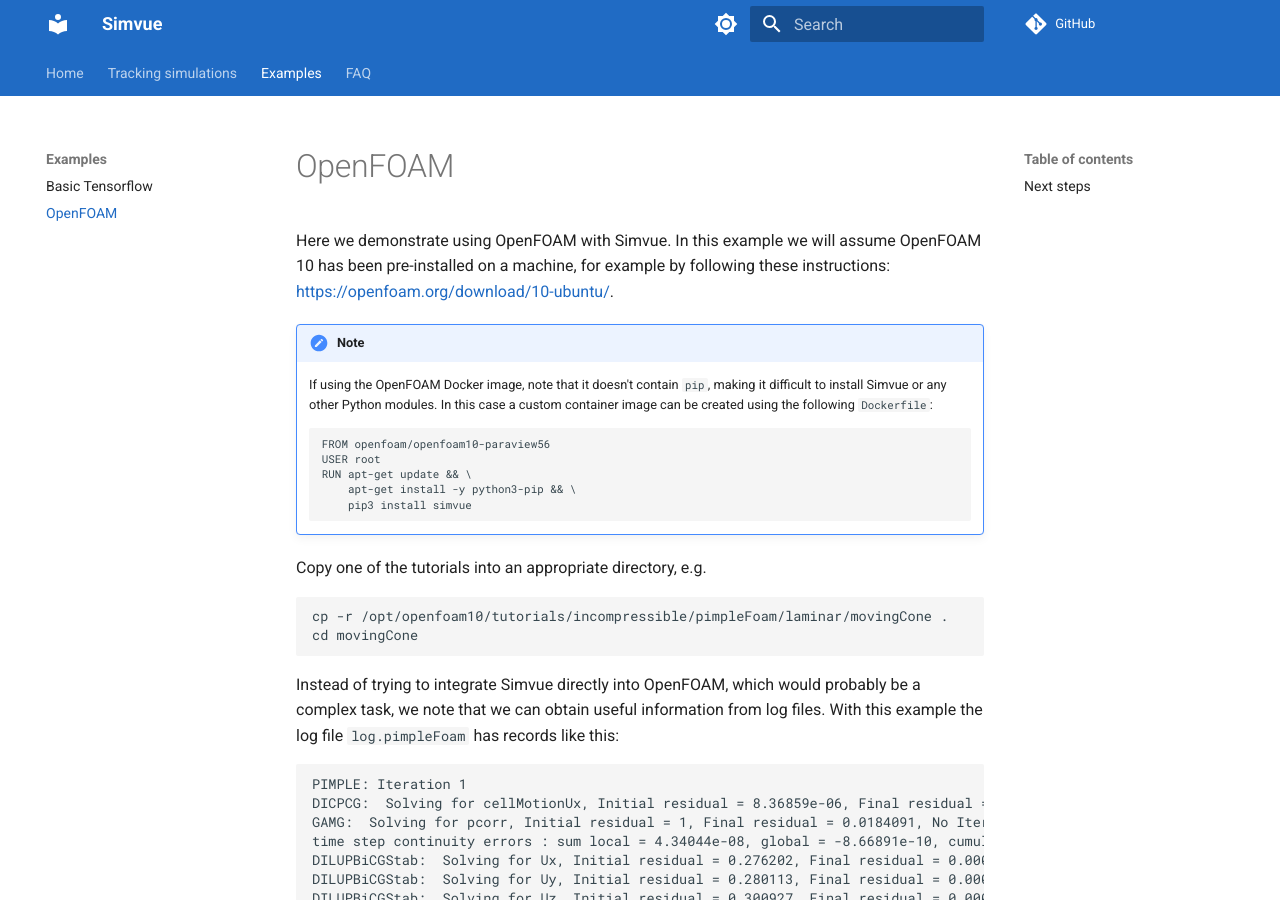
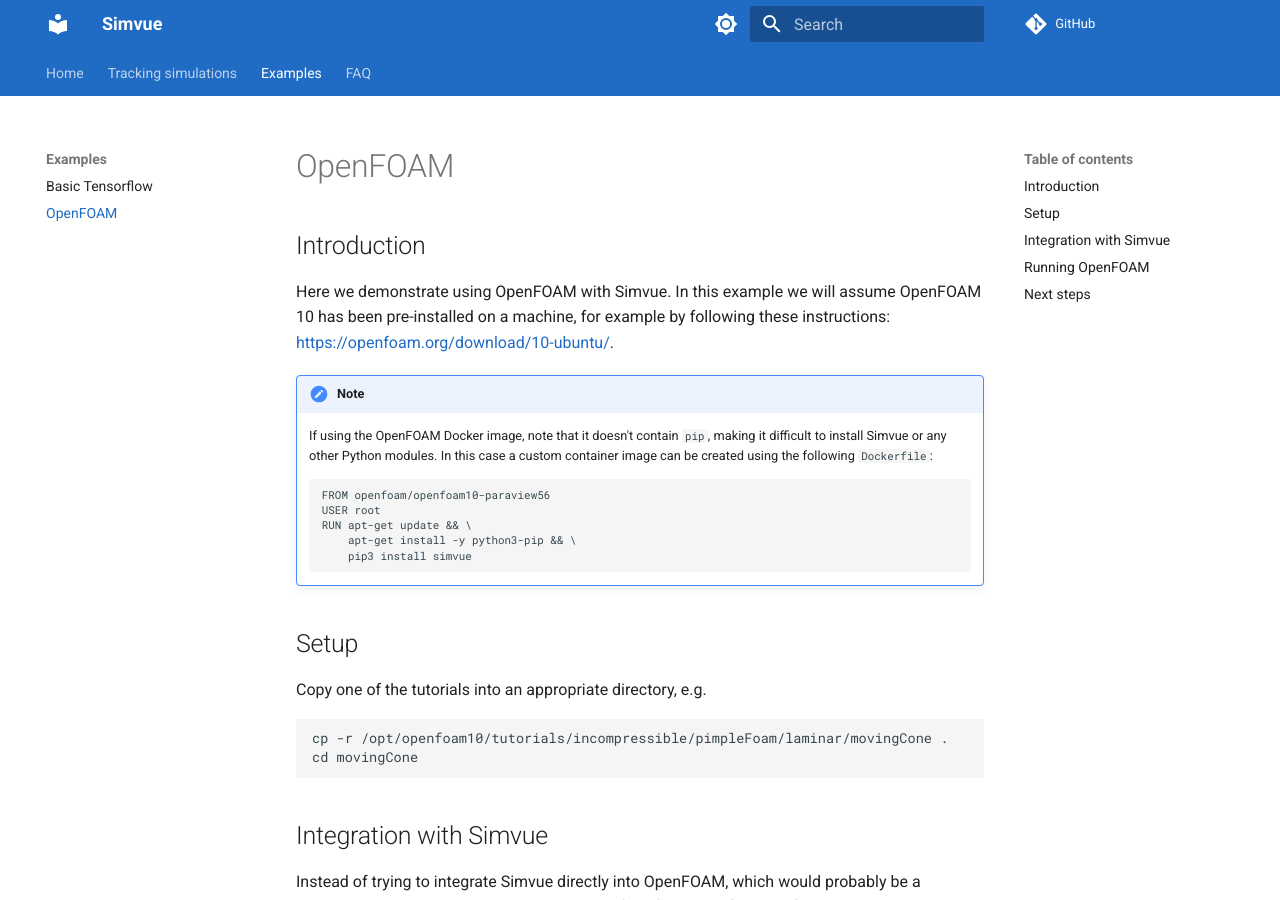
Before and after one commit to simvue-io/docs, an MkDocs documentation site: the page built from docs/examples/openfoam.md, in a window 1280 px wide and 900 px high. Built offline with MkDocs 1.6.1 and Material for MkDocs 9.7.7, drawn with Linux system fonts in a browser that asks for light colours.

Commit message:
Minor updates

````diff
--- a/docs/examples/openfoam.md
+++ b/docs/examples/openfoam.md
@@ -1,4 +1,6 @@
 # OpenFOAM
+
+## Introduction
 Here we demonstrate using OpenFOAM with Simvue. In this example we will assume OpenFOAM 10 has been pre-installed on a machine,
 for example by following these instructions: [https://openfoam.org/download/10-ubuntu/](https://openfoam.org/download/10-ubuntu/).
 
@@ -14,12 +16,14 @@ for example by following these instructions: [https://openfoam.org/download/10-u
         pip3 install simvue
     ```
 
+## Setup
 Copy one of the tutorials into an appropriate directory, e.g.
 ```
 cp -r /opt/openfoam10/tutorials/incompressible/pimpleFoam/laminar/movingCone .
 cd movingCone
 ```
 
+## Integration with Simvue
 Instead of trying to integrate Simvue directly into OpenFOAM, which would probably be a complex task, we note that we can obtain
 useful information from log files. With this example the log file `log.pimpleFoam` has records like this:
 ```
@@ -85,6 +89,7 @@ touch .finished
 We use a file `.finished` to tell the Python script that the application has finished executing, so that it knows
 when to close the simulation run and send any remaining metrics.
 
+## Running OpenFOAM
 OpenFOAM can then be run as normal:
 ```
 ./Allrun
````
